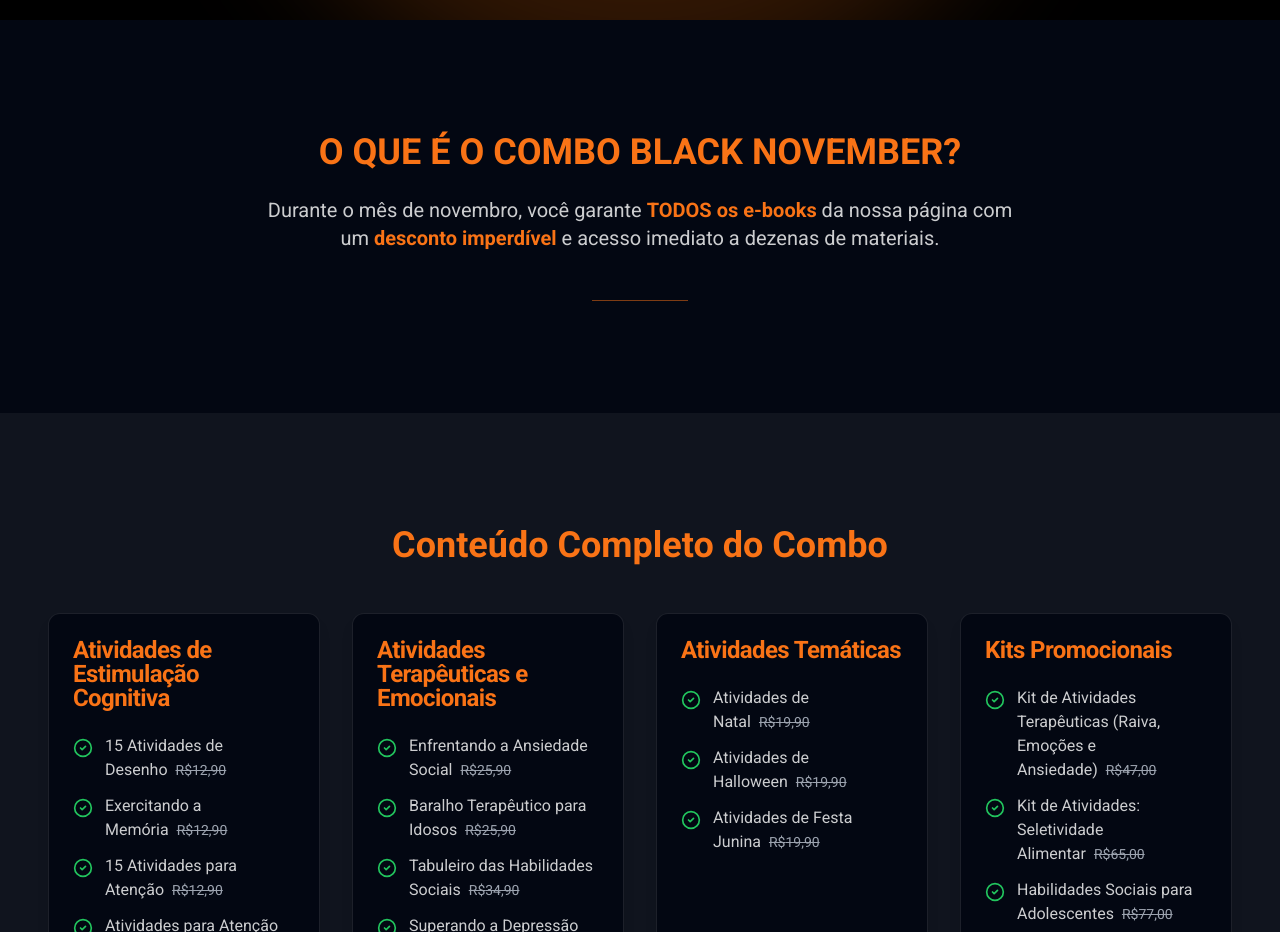
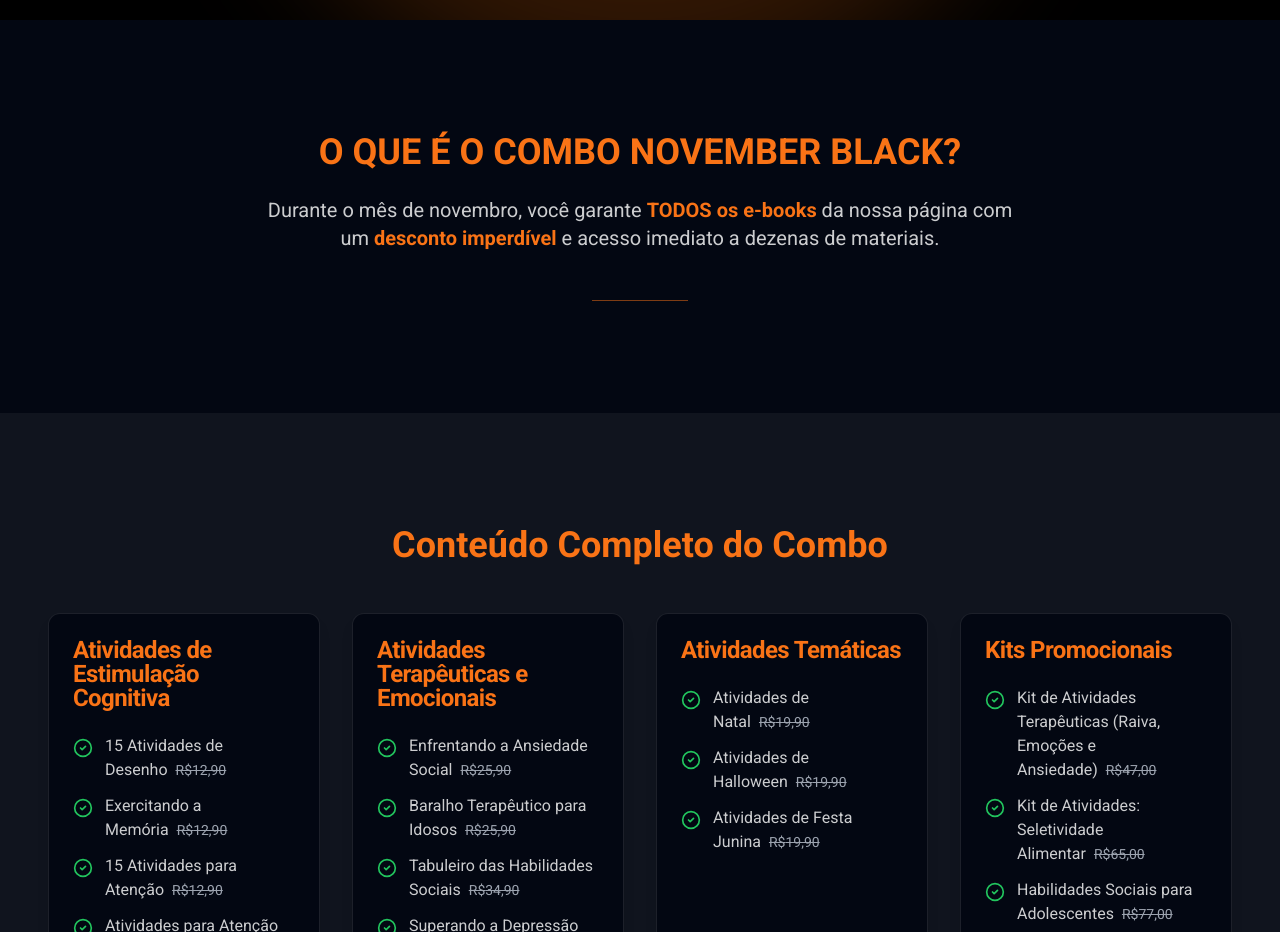
Before and after one commit to krauh1/black-november, a React (Vite) app: page / in a window 1280 px wide. Shown: the part 780-1712 px from the top of the page. Built offline with nearby package versions, Linux system fonts and the light colour scheme.

Commit message:
Refactor: Update combo title to November Black

```diff
--- a/src/components/landing/AboutComboSection.tsx
+++ b/src/components/landing/AboutComboSection.tsx
@@ -17,7 +17,7 @@ export const AboutComboSection = () => {
         )}
       >
         <h2 className="text-3xl md:text-4xl font-bold text-primary">
-          O QUE É O COMBO BLACK NOVEMBER?
+          O QUE É O COMBO NOVEMBER BLACK?
         </h2>
         <p className="mt-6 text-lg md:text-xl text-white/80">
           Durante o mês de novembro, você garante{' '}
```
